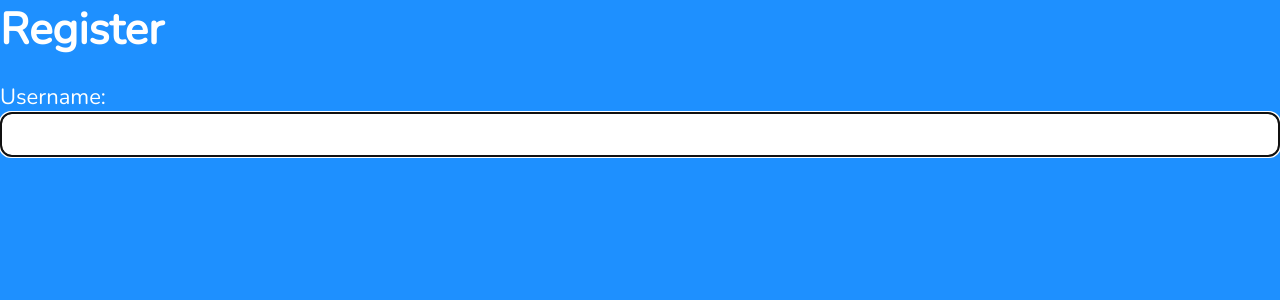
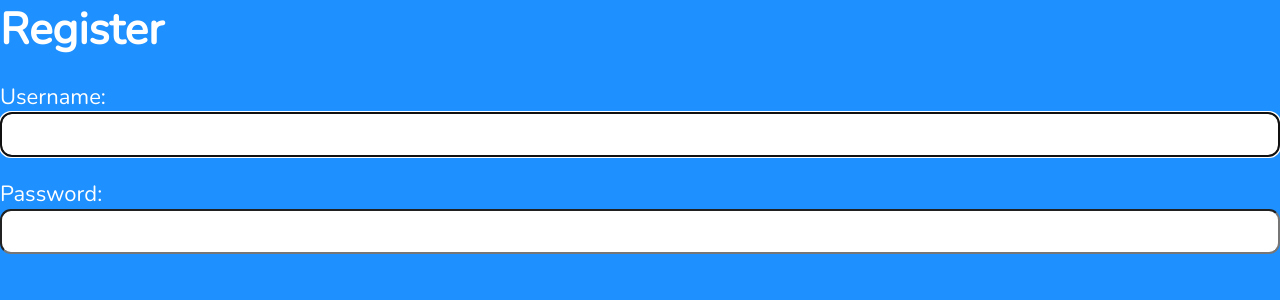
Before and after one commit to NnadiukwuCynthia/form, a React (Vite) app in the folder form-validation/: page / in a window 1280 px wide. Shown: the top 300 px of the page. Built offline with nearby package versions, Linux system fonts and the light colour scheme.

Commit message:
task: worked on password validation

```diff
--- a/form-validation/src/components/Register.jsx
+++ b/form-validation/src/components/Register.jsx
@@ -77,6 +77,34 @@ const Register = () => {
             Must begin with a letter. <br />
             Letters, numbers, underscores and hyphens are allowed.
         </p>
+
+        <label htmlFor="password">
+            Password:
+            <span className={validPassword ? 'valid' : 'hide'}>
+                <FaCheck/>
+            </span>
+            <span className={validPassword || !password ? "hide" : 'invalid'}>
+                <FaTimes/>
+            </span>
+        </label>
+        <input
+        type='password'
+        id='password'
+        onChange={e => setPassword(e.target.value)}
+        required
+        aria-invalid={validPassword ? 'false' : 'true'}
+        aria-describedby='pwdnote'
+        onFocus={() => setPasswordFocus(true)}
+        onBlur={() => setPasswordFocus(false)}
+        />
+        <p id='pwdnote' className={passwordFocus && !validPassword ? 'instructions' : 'offscreen'}>
+            <FaInfoCircle/>
+            Password must be between 8 to 24 characters <br />
+            Must contain at least one lowercase letter <br />
+            Must contain at least one uppercase letter <br />
+            Must contain at least one number <br />
+            Must contain at least one special character
+        </p>
     </form>
     </>
   )
```
